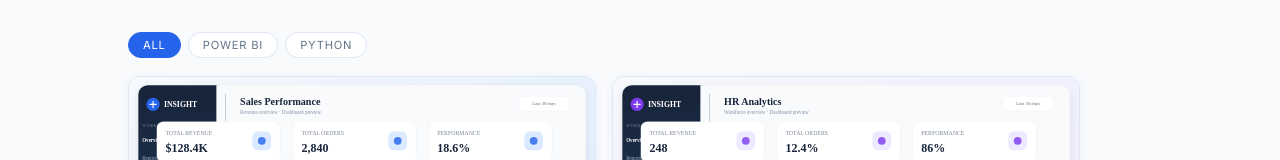
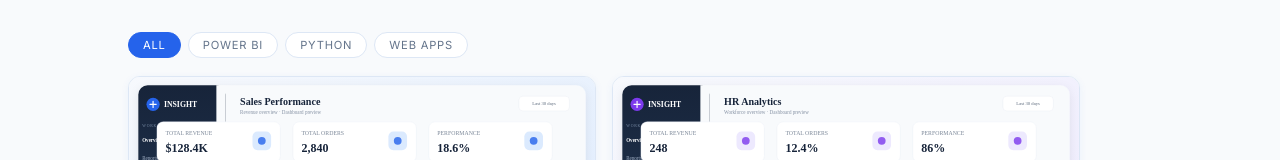
Before and after one commit to ahmedhassan232/ahmedportfolio, a React (Vite) app: page /projects in a window 1280 px wide. Shown: the top 160 px of the page. Built offline with nearby package versions, Linux system fonts and the light colour scheme.

Commit message:
Add Web Apps project filter

```diff
--- a/src/pages/Projects/Projects.jsx
+++ b/src/pages/Projects/Projects.jsx
@@ -7,6 +7,7 @@ const filters = [
   { key: "all", label: "All" },
   { key: "powerbi", label: "Power BI" },
   { key: "python", label: "Python" },
+  { key: "web", label: "Web Apps" },
 ];
 
 export default function Projects() {
```
